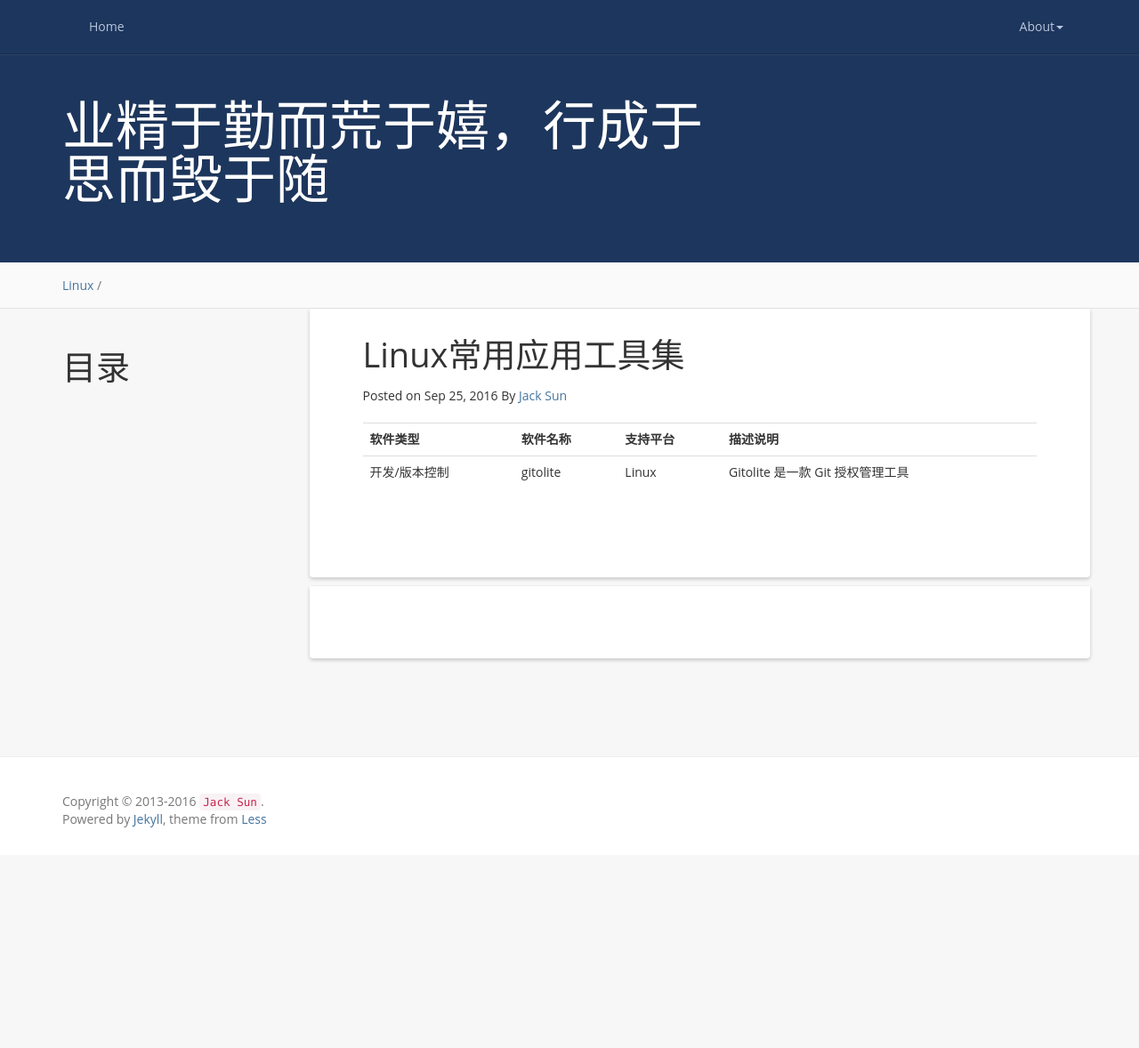
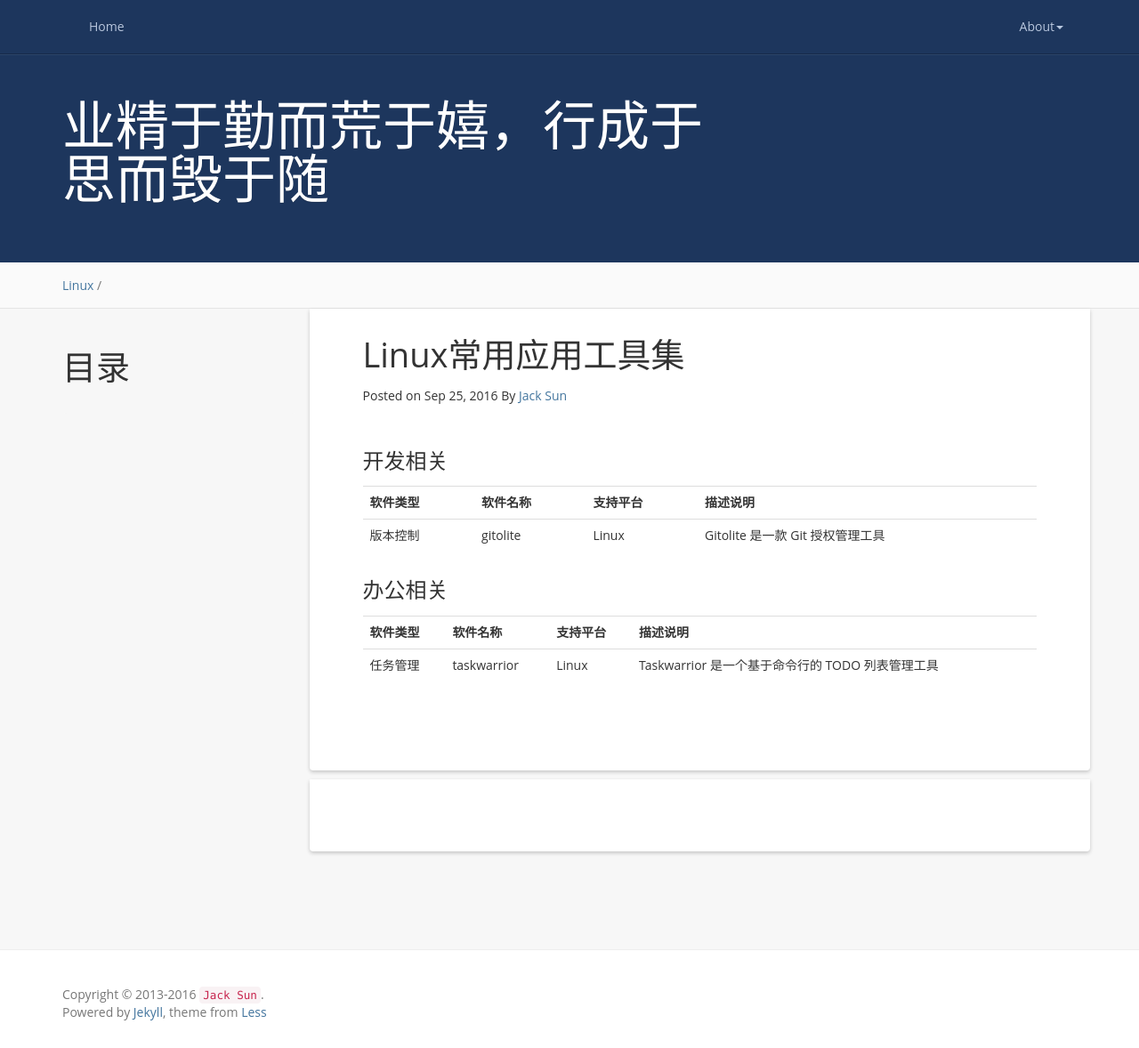
Before and after one commit to sunjiesh/sunjiesh.github.io, a Jekyll site: the page built from _posts/2016-09-25-LinuxApplication.markdown, in a window 1280 px wide and 1178 px high. Shown: the whole window at 89% size. Built offline with Jekyll 4.4.1, drawn with Linux system fonts in a browser that asks for light colours; comment, search, counter and statistics services are not loaded.

Commit message:
Add application

```diff
--- a/_posts/2016-09-25-LinuxApplication.markdown
+++ b/_posts/2016-09-25-LinuxApplication.markdown
@@ -5,6 +5,7 @@ date:   2016-09-25 09:23:00 +0800
 categories: Linux
 ---
 
+### 开发相关
 <table>
   <tr>
     <th>
@@ -35,3 +36,35 @@ categories: Linux
     </td>
   </tr>
 </table>
+
+### 办公相关
+<table>
+  <tr>
+    <th>
+      软件类型
+    </th>
+    <th>
+      软件名称
+    </th>
+    <th>
+      支持平台
+    </th>
+    <th>
+      描述说明
+    </th>
+  </tr>
+  <tr>
+    <td>
+      任务管理
+    </td>
+    <td>
+      taskwarrior
+    </td>
+    <td>
+      Linux
+    </td>
+    <td>
+      Taskwarrior 是一个基于命令行的 TODO 列表管理工具
+    </td>
+  </tr>
+</table>
```
Also changed, not shown: other parts of _posts/2016-09-25-LinuxApplication.markdown (+1 -1 lines).
